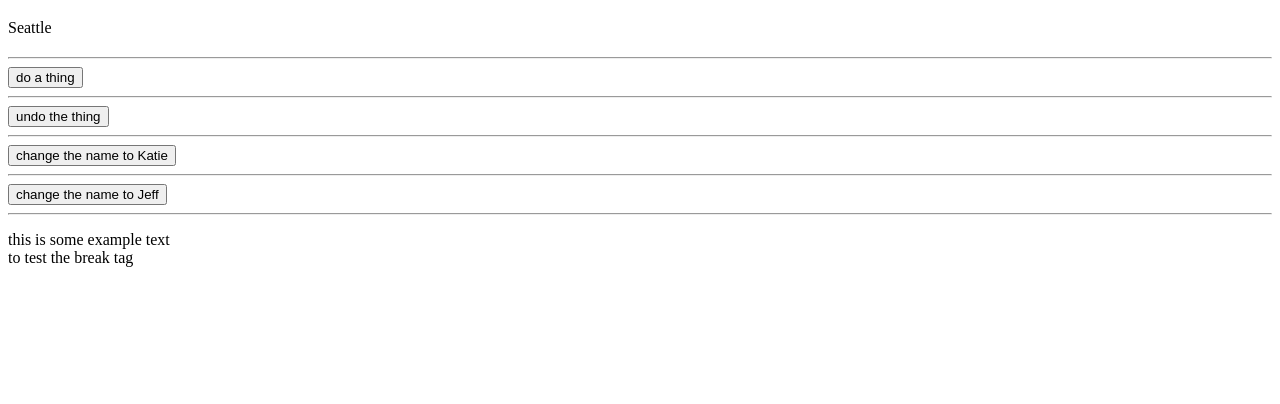
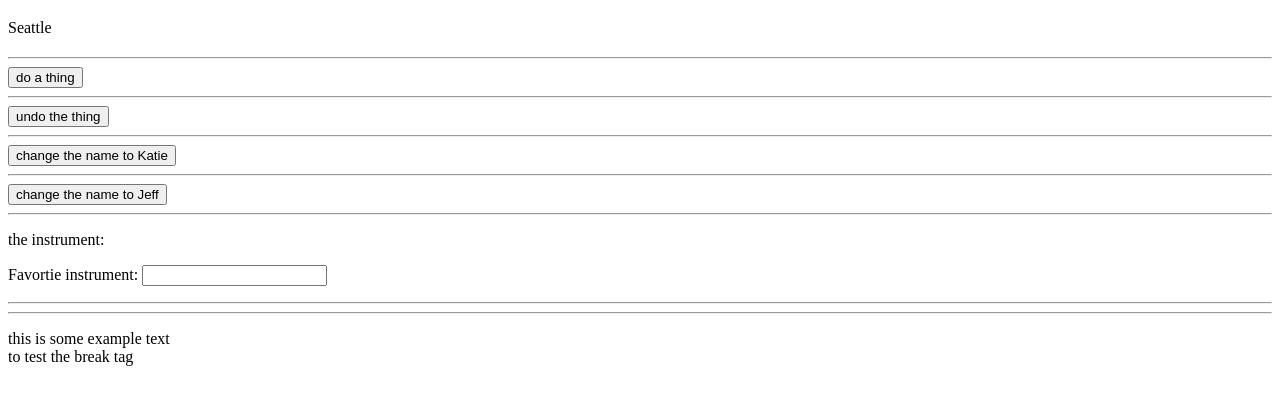
Before and after one commit to jeffspatafora/practice-vuejs, a plain HTML site: page index.html in a window 1280 px wide. Shown: the part 178-582 px from the top of the page. Drawn offline with nearby package versions, Linux system fonts and the light colour scheme.

Commit message:
adds instrument v-model

```diff
--- a/index.html
+++ b/index.html
@@ -22,6 +22,10 @@
       <hr>
       <button v-on:click="changeNameJeff()">change the name to Jeff</button>
       <hr>
+      <p>the instrument: {{ instrument }}</p>
+      <p>Favortie instrument: <input type="text" v-model="instrument"></p>
+      <hr>
+      <hr>
       <p>this is some example text<br>to test the break tag</p>
     </div>
   </body>
--- a/index.js
+++ b/index.js
@@ -7,6 +7,7 @@ var App = {
       name: "Jeff",
       city: "Seattle",
       thing: null,
+      instrument: "",
     };
   },
   methods: {
```
